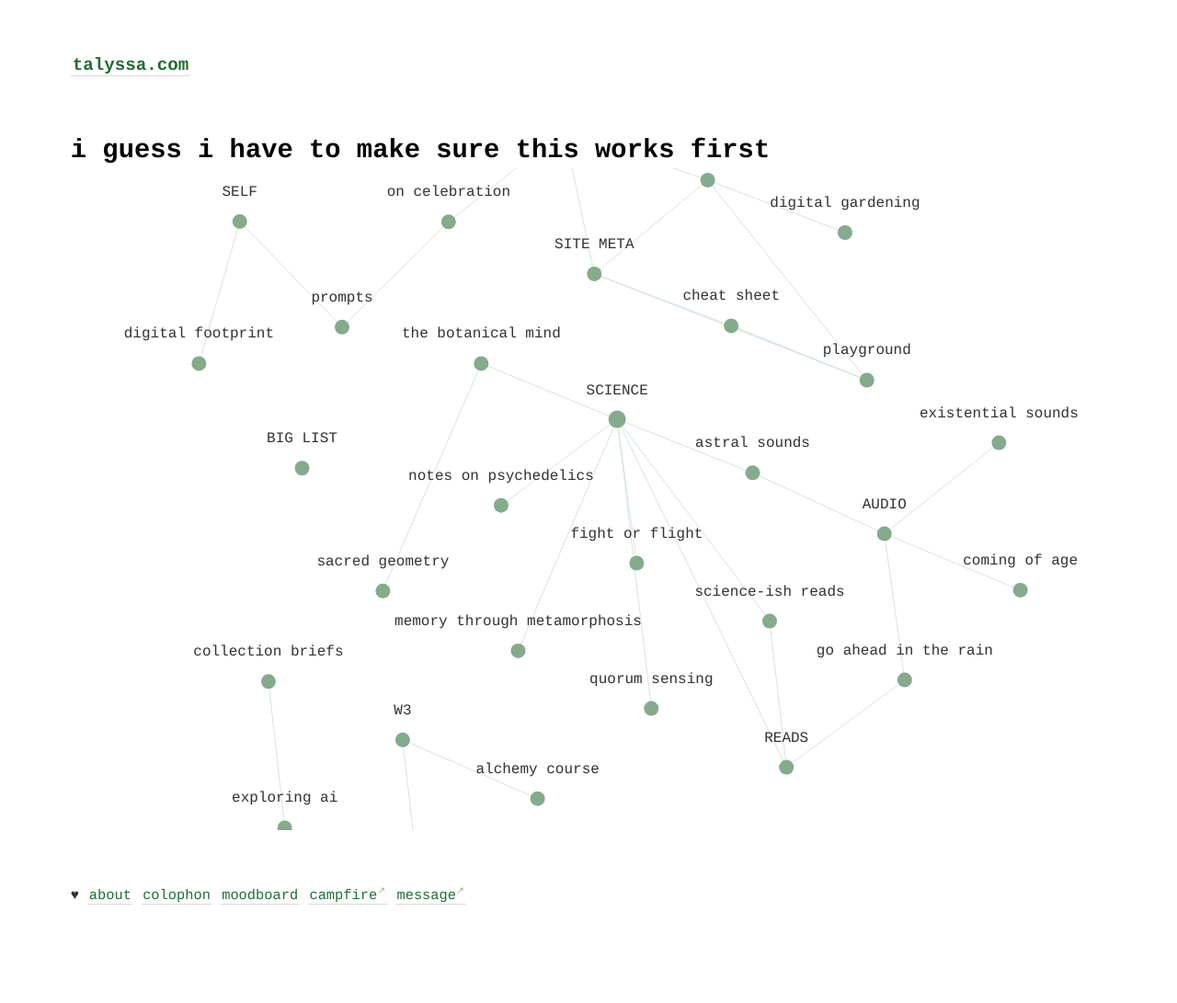
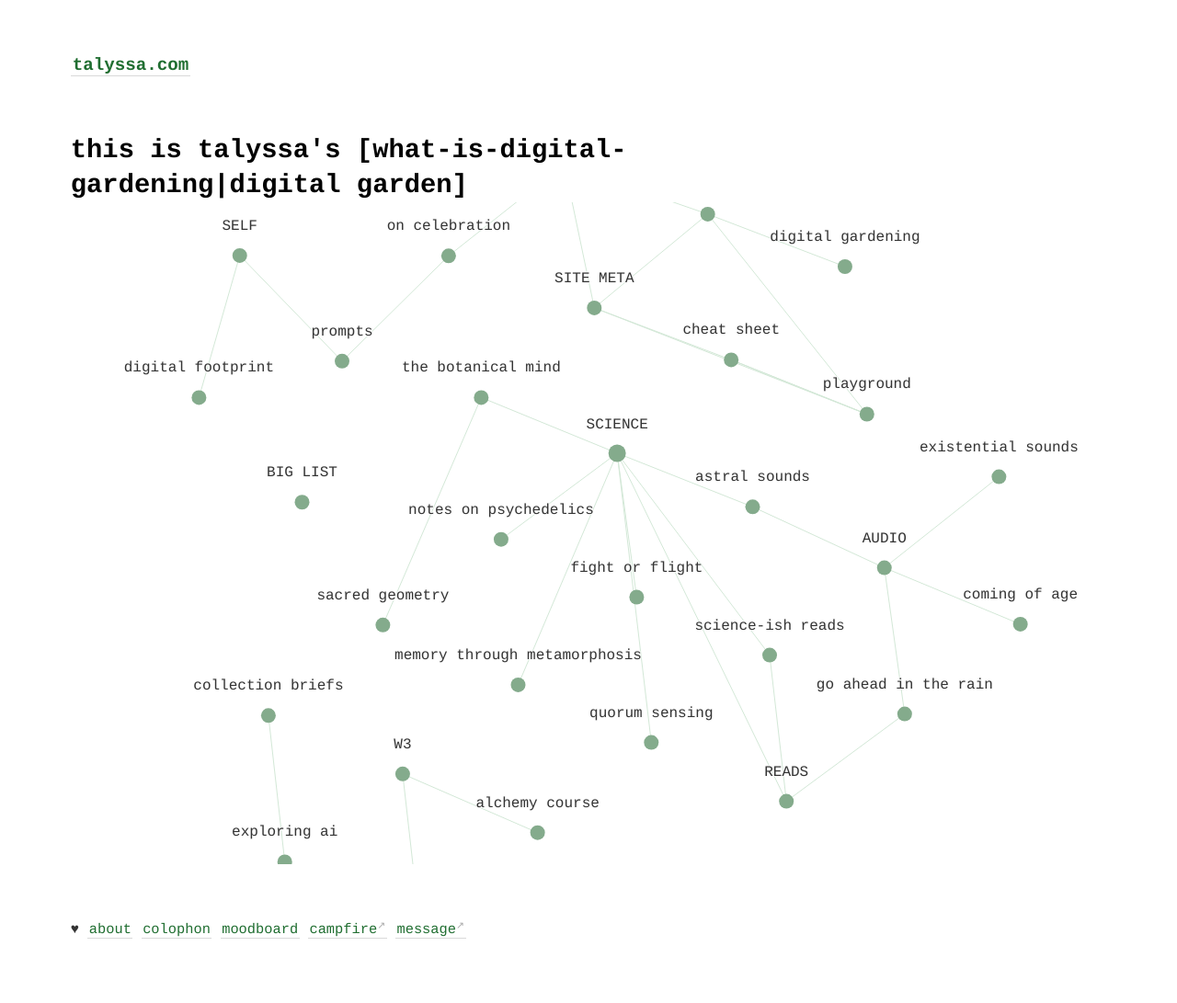
Before and after one commit to geminiworms/talyssagarden.github.io, a Jekyll site: the page built from _pages/index.md, in a window 1280 px wide. Shown: the whole page at 92% size. Built offline with Jekyll 4.4.1, drawn with Linux system fonts in a browser that asks for light colours; before the commit the page ends 1053 px from its top, so only the background shows below that.

Commit message:
Update index.md

```diff
--- a/_pages/index.md
+++ b/_pages/index.md
@@ -9,7 +9,7 @@ permalink: /
     <script src="https://code.jquery.com/jquery-3.6.0.min.js" integrity="sha256-/xUj+3OJU5yExlq6GSYGSHk7tPXikynS7ogEvDej/m4=" crossorigin="anonymous"></script>
 </head>
 <body>
-        <h2><div id="arch">i guess i have to make sure this works first</div></h2>
+        <h2><div id="arch">this is talyssa's [what-is-digital-gardening|digital garden]</div></h2>
     <script>
             var colours = ["#32AE4D", "#F2CF7D", "#0A2463", "#E46A3A", "#A30000", "#1672AB", "#FFD20A"],
             idx;
```
